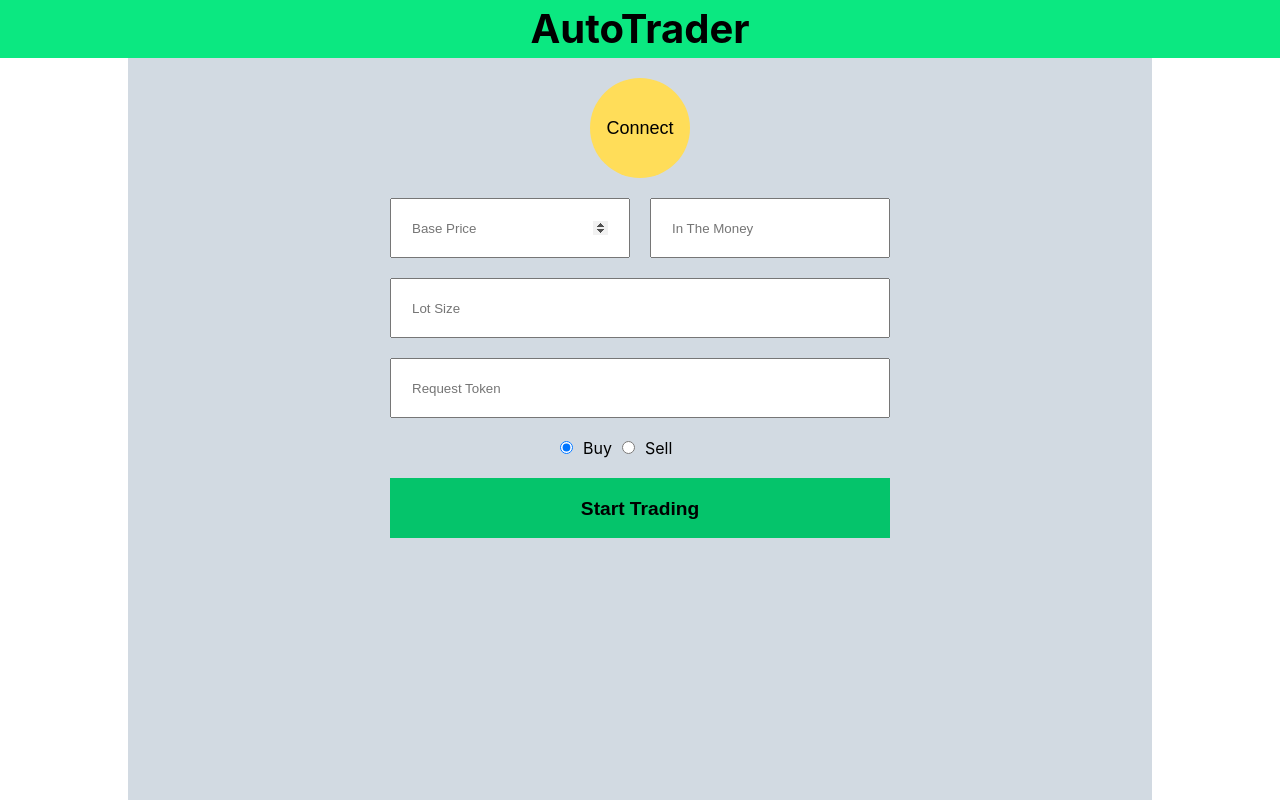
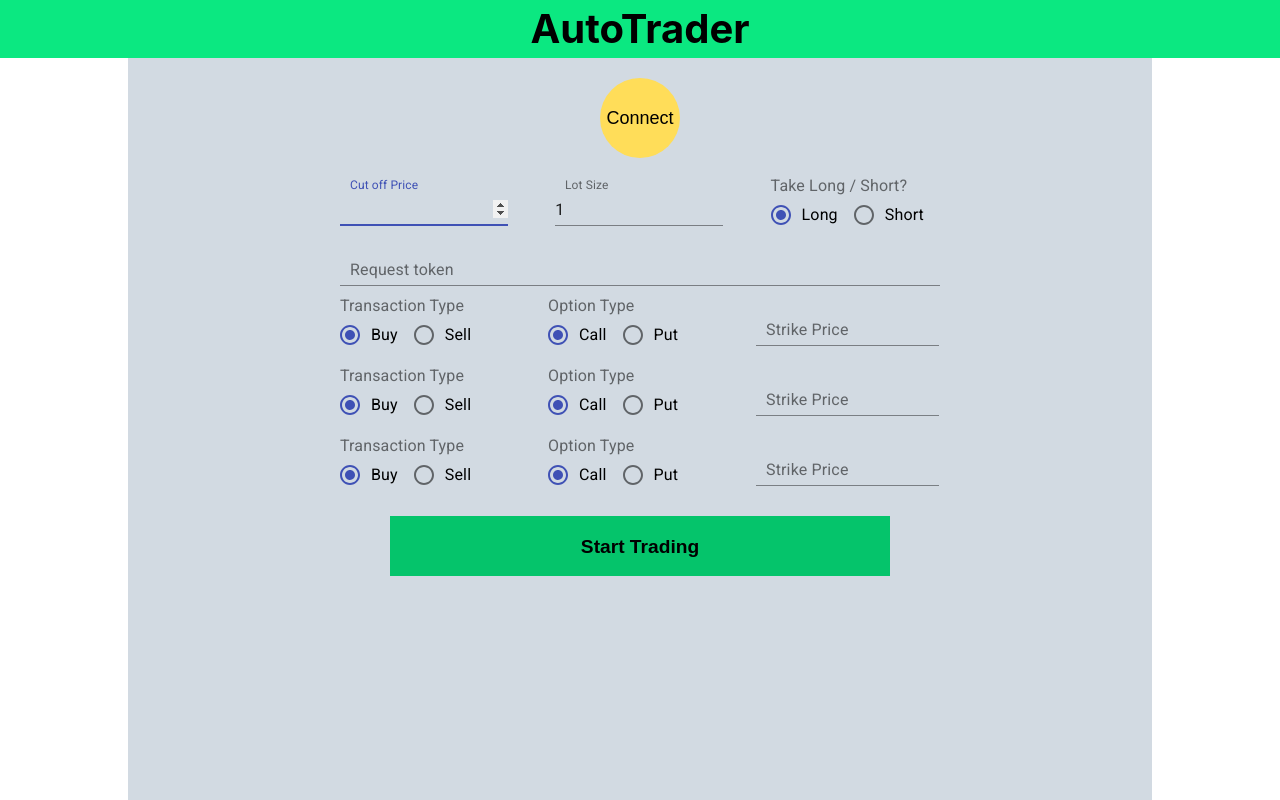
Before and after one commit to parthikrb/AutoTrader-Client, a React (Create React App) app: page / in a window 1280 px wide. Built offline with nearby package versions, Linux system fonts and the light colour scheme.

Commit message:
updated the layout with material-ui

```diff
--- a/package.json
+++ b/package.json
@@ -3,6 +3,7 @@
   "version": "0.1.0",
   "private": true,
   "dependencies": {
+    "@material-ui/core": "^4.11.3",
     "@testing-library/jest-dom": "^5.11.4",
     "@testing-library/react": "^11.1.0",
     "@testing-library/user-event": "^12.1.10",
--- a/public/index.html
+++ b/public/index.html
@@ -10,6 +10,10 @@
       content="Web site created using create-react-app"
     />
     <link rel="apple-touch-icon" href="%PUBLIC_URL%/logo192.png" />
+    <link
+      rel="stylesheet"
+      href="https://fonts.googleapis.com/css?family=Roboto:300,400,500,700&display=swap"
+    />
     <!--
       manifest.json provides metadata used when your web app is installed on a
       user's mobile device or desktop. See https://developers.google.com/web/fundamentals/web-app-manifest/
@@ -24,7 +28,7 @@
       work correctly both with client-side routing and a non-root public URL.
       Learn how to configure a non-root public URL by running `npm run build`.
     -->
-    <title>React App</title>
+    <title>Autotrader</title>
   </head>
   <body>
     <noscript>You need to enable JavaScript to run this app.</noscript>
--- a/src/App.css
+++ b/src/App.css
@@ -19,8 +19,8 @@
 }
 
 .connectBtn {
-  width: 100px;
-  height: 100px;
+  width: 80px;
+  height: 80px;
   border-radius: 50%;
   background-color: #ffdd59;
   border: none;
@@ -35,7 +35,7 @@
 }
 
 .textInput {
-  width: 500px;
+  width: 600px;
   height: 60px;
   padding: 20px;
   display: block;
@@ -46,12 +46,13 @@
 
 .price {
   display: flex;
-  width: 500px;
+  width: 600px;
   margin: auto;
+  margin-top: 20px;
 }
 
 .priceInput {
-  width: 48%;
+  width: 28%;
   height: 60px;
   padding: 20px;
   display: block;
@@ -64,11 +65,11 @@
   flex-grow: 1;
 }
 
-.transaction {
+.transactions,
+.token {
   margin: auto;
   display: block;
-  width: 200px;
-  padding: 20px;
+  width: 600px;
 }
 
 label {
@@ -87,6 +88,7 @@
   margin: auto;
   border: none;
   outline: none;
+  margin-top: 20px;
 }
 
 .startBtn:hover {
--- a/src/App.js
+++ b/src/App.js
@@ -1,20 +1,30 @@
+/* eslint-disable no-unused-vars */
 import "./App.css";
 import React, { useState } from "react";
 import axios from "axios";
+import {
+  Grid,
+  Radio,
+  RadioGroup,
+  FormControlLabel,
+  FormControl,
+  FormLabel,
+  TextField,
+} from "@material-ui/core";
+import OrderSelection from "./components/OrderSelection/OrderSelection";
 
 function App() {
-  const [basePrice, setBasePrice] = useState(null);
-  const [inTheMoney, setInTheMoney] = useState(null);
-  const [lotSize, setLotSize] = useState(null);
+  const [basePrice, setBasePrice] = useState("");
+  const [lotSize, setLotSize] = useState(1);
+  const [decision, setDecision] = useState("LONG");
   const [requestToken, setRequestToken] = useState("");
-  const [transactionType, setTransactionType] = useState("BUY");
+  const [transactions, setTransactions] = useState([]);
+  const [transaction1, setTransaction1] = useState({});
+  const [transaction2, setTransaction2] = useState({});
+  const [transaction3, setTransaction3] = useState({});
 
   const handleBasePriceChange = (event) => {
     setBasePrice(event.target.value);
-  };
-
-  const handleInTheMoneyChange = (event) => {
-    setInTheMoney(event.target.value);
   };
 
   const handleLotSizeChange = (event) => {
@@ -25,10 +35,9 @@
     setRequestToken(event.target.value);
   };
 
-  const handleTransactionTypeChange = (event) => {
-    setTransactionType(event.target.value);
+  const handleDecisionChange = (event) => {
+    setDecision(event.target.value);
   };
-
   const handleConnect = () => {
     const tab = window.open(
       "https://kite.trade/connect/login?api_key=eqtx7e356zu0fky2&v=3",
@@ -38,13 +47,19 @@
   };
 
   const handleStartTrading = async () => {
+    setTransactions([]);
+    const _transactions = transactions;
+    if (Object.keys(transaction1).length) _transactions.push(transaction1);
+    if (Object.keys(transaction2).length) _transactions.push(transaction2);
+    if (Object.keys(transaction3).length) _transactions.push(transaction3);
+    setTransactions(_transactions);
+
     await axios
       .post("https://nameless-cove-63960.herokuapp.com/api/price", {
         basePrice,
-        inTheMoney,
         lotSize,
-        transactionType,
         requestToken,
+        transactions,
       })
       .then((response) => alert("Started Successfully"))
       .catch((error) => alert(error));
@@ -58,60 +73,61 @@
           Connect
         </button>
         <div className="price">
-          <input
+          <TextField
+            label="Cut off Price"
             type="number"
             className="priceInput"
             aria-label="base-price"
-            placeholder="Base Price"
             value={basePrice}
             onChange={handleBasePriceChange}
             autoFocus
           />
           <div className="spacer"></div>
-          <input
+          <TextField
+            label="Lot Size"
             type="number"
             className="priceInput"
-            aria-label="in-the-money"
-            placeholder="In The Money"
-            value={inTheMoney}
-            onChange={handleInTheMoneyChange}
-          />
-        </div>
-        <input
-          type="number"
-          className="textInput"
             aria-label="lot-size"
-          placeholder="Lot Size"
             value={lotSize}
             onChange={handleLotSizeChange}
           />
-        <input
+          <div className="spacer"></div>
+          <FormControl component="fieldset">
+            <FormLabel component="legend">Take Long / Short?</FormLabel>
+            <RadioGroup
+              aria-label="decision-type"
+              style={{ display: "block" }}
+              name="decisionType"
+              value={decision}
+              onChange={handleDecisionChange}
+            >
+              <FormControlLabel
+                value="LONG"
+                control={<Radio color="primary" />}
+                label="Long"
+              />
+              <FormControlLabel
+                value="SHORT"
+                control={<Radio color="secondary" />}
+                label="Short"
+              />
+            </RadioGroup>
+          </FormControl>
+        </div>
+        <div className="token">
+          <TextField
+            label="Request token"
             type="text"
             className="textInput"
             aria-label="request-token"
-          placeholder="Request Token"
             value={requestToken}
             onChange={handleRequestTokenChange}
           />
-        <div className="transaction">
-          <input
-            type="radio"
-            id="buy"
-            name="transactionType"
-            value="BUY"
-            checked={transactionType === "BUY"}
-            onChange={handleTransactionTypeChange}
-          />
-          <label for="buy">Buy</label>
-          <input
-            type="radio"
-            id="sell"
-            name="transactionType"
-            value="SELL"
-            checked={transactionType === "SELL"}
-            onChange={handleTransactionTypeChange}
-          />
-          <label for="sell">Sell</label>
+        </div>
+        <div className="transactions">
+          <OrderSelection addTransaction={setTransaction1} />
+          <OrderSelection addTransaction={setTransaction2} />
+          <OrderSelection addTransaction={setTransaction3} />
         </div>
 
         <button className="startBtn" onClick={handleStartTrading}>
--- /dev/null
+++ b/src/components/OrderSelection/OrderSelection.js
@@ -0,0 +1,67 @@
+import React, { useState, useEffect } from 'react';
+import {
+    Grid,
+    Radio,
+    RadioGroup,
+    FormControlLabel,
+    FormControl,
+    FormLabel,
+    TextField
+} from '@material-ui/core';
+
+const OrderSelection = (props) => {
+    const [transactionType, setTransactionType] = useState("BUY");
+    const [optionType, setOptionType] = useState("CALL");
+    const [inTheMoney, setInTheMoney] = useState("");
+    const { addTransaction } = props;
+
+    useEffect(() => {
+        if (transactionType && optionType && inTheMoney) {
+            addTransaction({
+                transactionType,
+                optionType,
+                inTheMoney
+            })
+        }
+    }, [transactionType, optionType, inTheMoney, addTransaction])
+
+    const handleTransactionTypeChange = (event) => {
+        setTransactionType(event.target.value);
+    };
+
+    const handleOptionTypeChange = (event) => {
+        setOptionType(event.target.value)
+    }
+
+    const handleInTheMoneyChange = (event) => {
+        setInTheMoney(event.target.value);
+    };
+
+    return (
+        <Grid container spacing={3}>
+            <Grid item xs={4}>
+                <FormControl component="fieldset">
+                    <FormLabel component="legend">Transaction Type</FormLabel>
+                    <RadioGroup aria-label="transaction-type" style={{ display: 'block' }} name="transactionType" value={transactionType} onChange={handleTransactionTypeChange}>
+                        <FormControlLabel value="BUY" control={<Radio color="primary" />} label="Buy" />
+                        <FormControlLabel value="SELL" control={<Radio color="secondary" />} label="Sell" />
+                    </RadioGroup>
+                </FormControl>
+            </Grid>
+            <Grid item xs={4}>
+                <FormControl component="fieldset">
+                    <FormLabel component="legend">Option Type</FormLabel>
+                    <RadioGroup aria-label="option-type" style={{ display: 'block' }} name="optionType" value={optionType} onChange={handleOptionTypeChange}>
+                        <FormControlLabel value="CALL" control={<Radio color="primary" />} label="Call" />
+                        <FormControlLabel value="PUT" control={<Radio color="secondary" />} label="Put" />
+                    </RadioGroup>
+                </FormControl>
+            </Grid>
+            <Grid item xs={4}>
+                <TextField id="strike-price" label="Strike Price" type="number" value={inTheMoney} onChange={handleInTheMoneyChange} />
+            </Grid>
+        </Grid>
+    )
+}
+
+export default OrderSelection
```
Also changed, not shown: 1 other file (tests, documents, lock files or other folders). Lines whose indentation alone changed are shown as unchanged.
